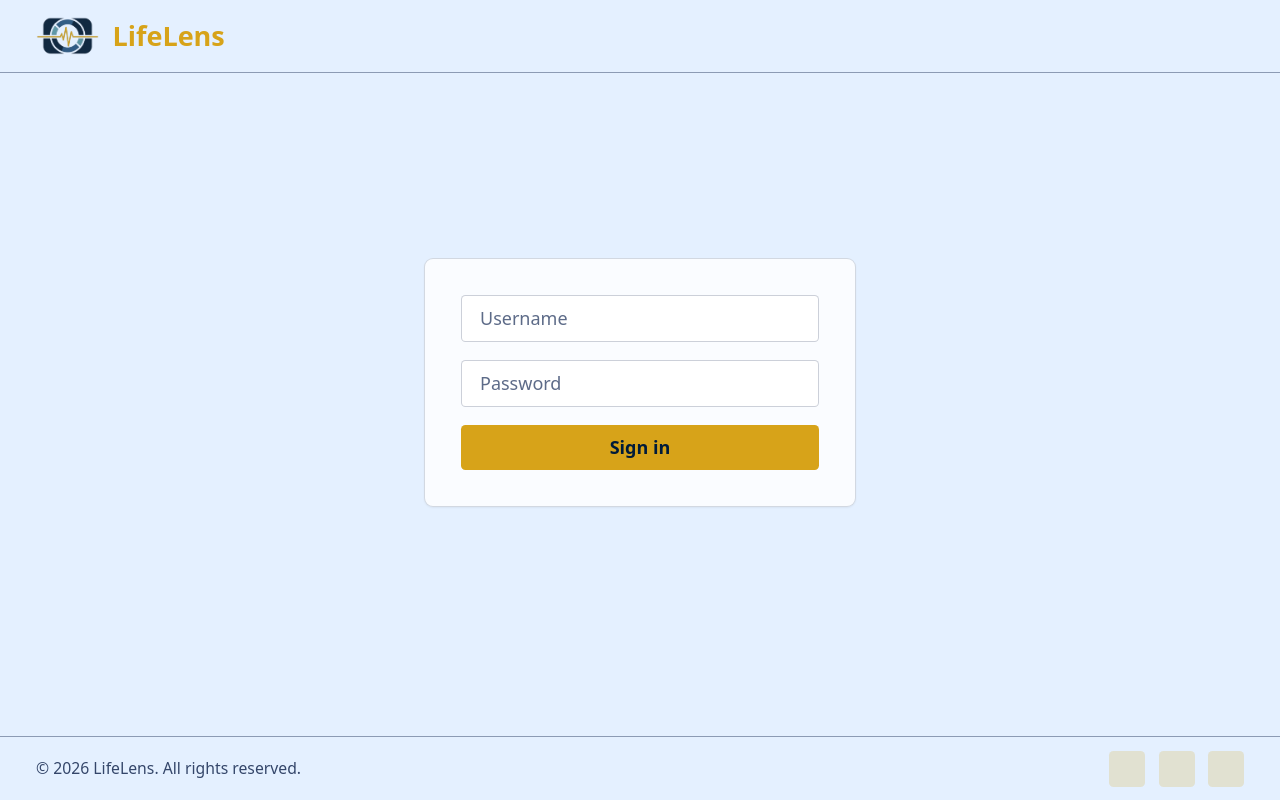
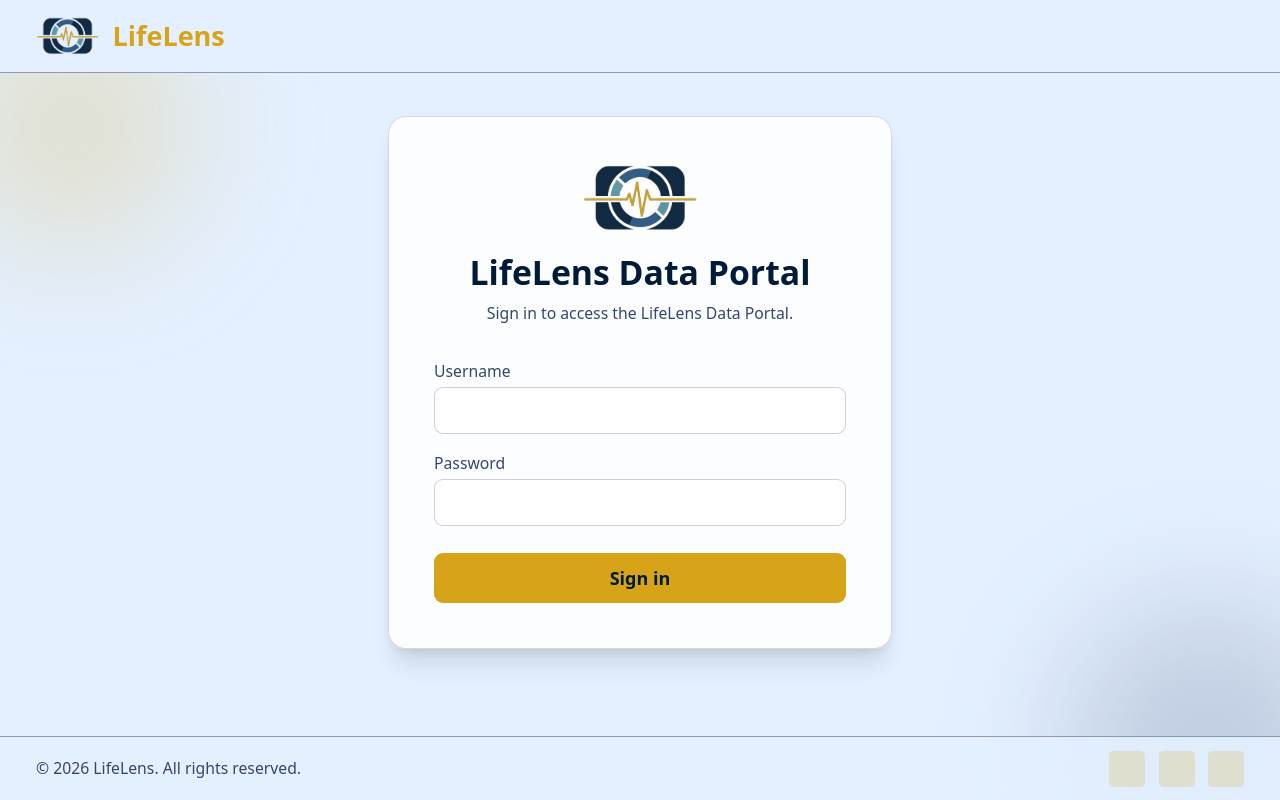
Before and after one commit to kameelkas/lifelens-frontend, a React (Vite) app: page /login in a window 1280 px wide. Built offline with nearby package versions, Linux system fonts and the light colour scheme; no server answers.

Commit message:
Made Login Just Better L o L

```diff
--- a/src/pages/LoginPage.jsx
+++ b/src/pages/LoginPage.jsx
@@ -10,6 +10,7 @@ import { useNavigate } from "react-router-dom";
 import { useAuth } from "../auth/AuthContext";
 import Navbar from "../components/Navbar";
 import Footer from "../components/Footer";
+import lifelensMark from "../assets/lifelens-mark.png";
 
 export default function LoginPage() {
     const { login } = useAuth();
@@ -37,37 +38,56 @@ export default function LoginPage() {
     return (
         <div className="min-h-screen bg-app-bg text-ink flex flex-col">
             <Navbar brandTo="/login" />
-            <main className="flex-1 flex items-center justify-center px-4 pb-24">
-                <div className="w-full max-w-sm bg-white/80 border border-muted/20 rounded-lg p-8 shadow-sm">
+            <main className="relative flex-1 flex items-center justify-center px-4 pb-24 overflow-hidden">
+                <div className="pointer-events-none absolute inset-0">
+                    <div className="absolute -top-16 -left-12 h-56 w-56 rounded-full bg-brand-gold/20 blur-3xl" />
+                    <div className="absolute -bottom-20 -right-16 h-64 w-64 rounded-full bg-muted/20 blur-3xl" />
+                </div>
+
+                <div className="relative w-full max-w-md bg-white/85 border border-muted/20 rounded-2xl p-8 sm:p-10 shadow-xl">
+                    <div className="flex flex-col items-center text-center mb-8">
+                        <img src={lifelensMark} alt="LifeLens mark" className="h-16 w-18 object-contain mb-4" />
+                        <h1 className="text-ink text-3xl font-semibold">LifeLens Data Portal</h1>
+                        <p className="text-muted text-sm mt-2">
+                            Sign in to access the LifeLens Data Portal.
+                        </p>
+                    </div>
+
                     <form onSubmit={handleSubmit} className="flex flex-col gap-4">
+                        <label className="text-sm text-muted">
+                            Username
                             <input
                                 type="text"
-                            placeholder="Username"
                                 value={username}
                                 onChange={(e) => setUsername(e.target.value)}
                                 required
-                            className="bg-white text-ink placeholder-muted/80 border border-muted/25
-                           rounded px-4 py-2 focus:outline-none focus:border-brand-gold"
+                                className="mt-1 w-full bg-white text-ink placeholder-muted/80 border border-muted/25
+                                rounded-lg px-4 py-2.5 focus:outline-none focus:border-brand-gold"
                             />
+                        </label>
 
+                        <label className="text-sm text-muted">
+                            Password
                             <input
                                 type="password"
-                            placeholder="Password"
                                 value={password}
                                 onChange={(e) => setPassword(e.target.value)}
                                 required
-                            className="bg-white text-ink placeholder-muted/80 border border-muted/25
-                           rounded px-4 py-2 focus:outline-none focus:border-brand-gold"
+                                className="mt-1 w-full bg-white text-ink placeholder-muted/80 border border-muted/25
+                                rounded-lg px-4 py-2.5 focus:outline-none focus:border-brand-gold"
                             />
+                        </label>
 
                         {error && (
-                            <p className="text-red-400 text-sm text-center">{error}</p>
+                            <p className="text-red-500 text-sm text-center bg-red-50 border border-red-200 rounded-lg px-3 py-2">
+                                {error}
+                            </p>
                         )}
 
                         <button
                             type="submit"
                             disabled={loading}
-                            className="bg-brand-gold text-ink font-semibold rounded px-4 py-2
+                            className="mt-2 bg-brand-gold text-ink font-semibold rounded-lg px-4 py-2.5
                             hover:opacity-90 disabled:opacity-50 transition-opacity"
                         >
                             {loading ? "Signing in..." : "Sign in"}
```
Lines whose indentation alone changed are shown as unchanged.
